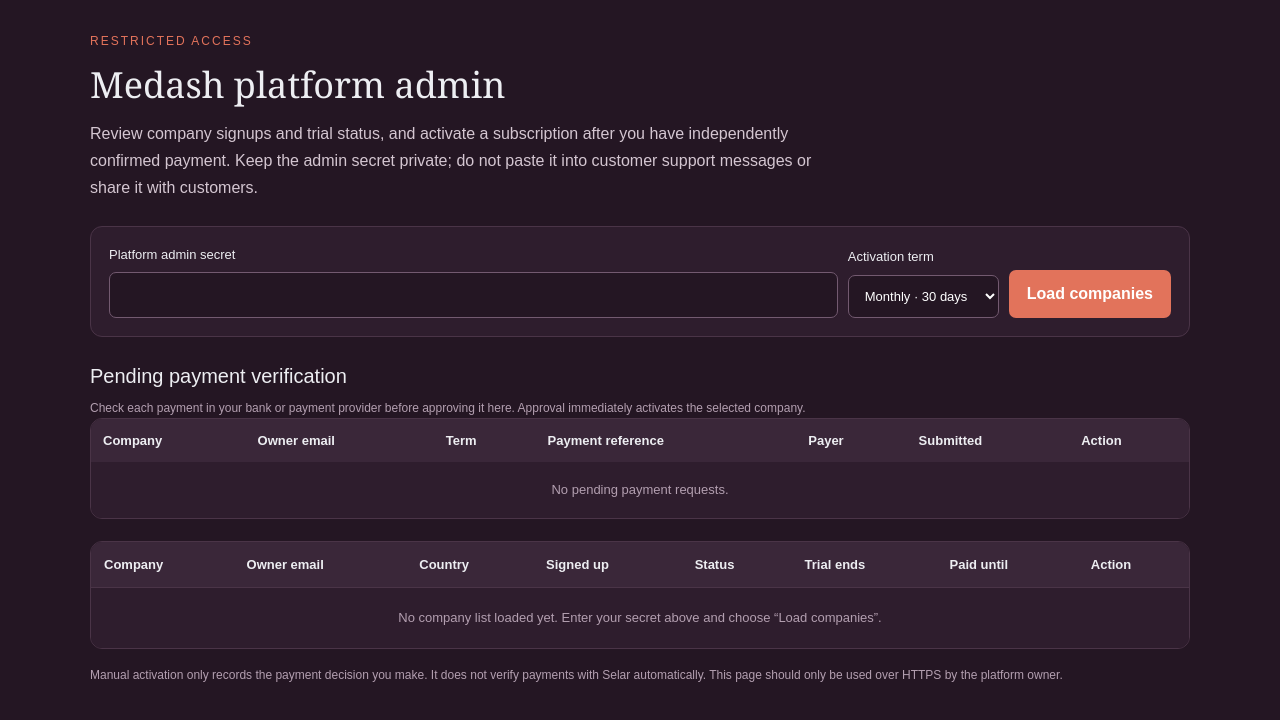
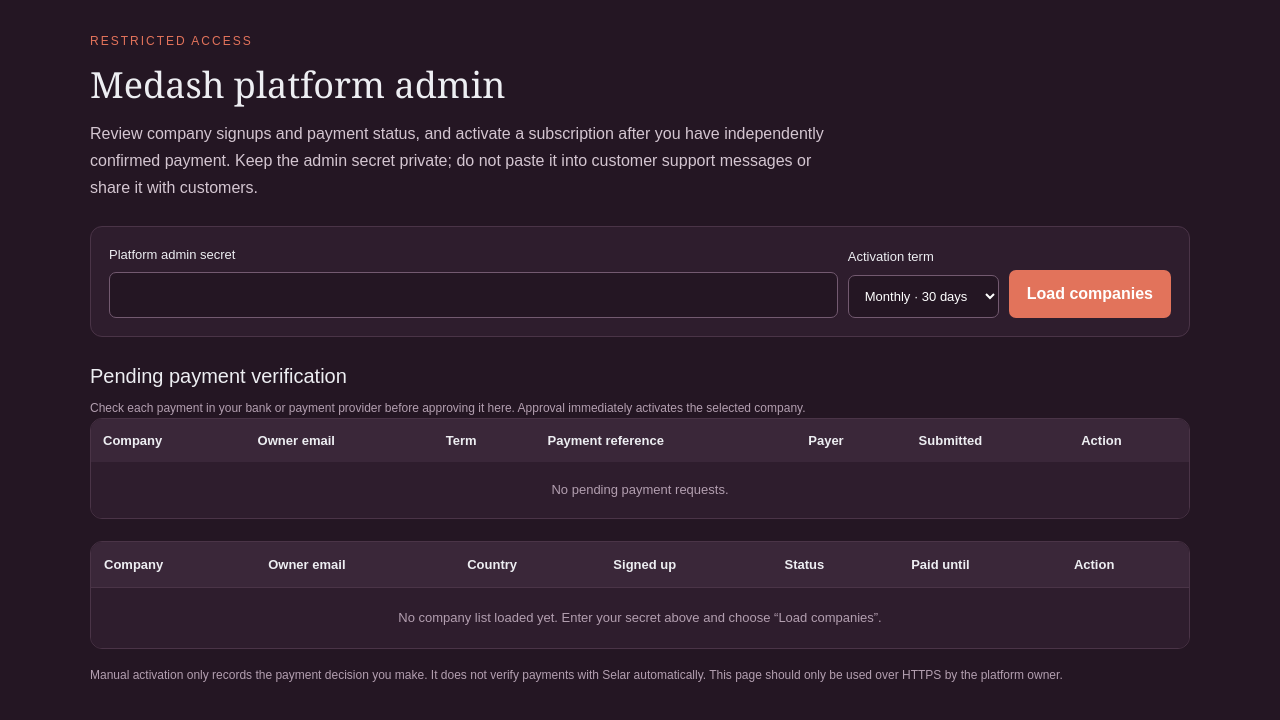
Before and after one commit to theoeugene131-tech/medash-hr-suite, a Next.js app: page /admin in a window 1280 px wide. Shown: the top 720 px of the page. Built offline with nearby package versions, Linux system fonts and the light colour scheme.

Commit message:
Remove free trial and restore Medash admin WhatsApp contact

```diff
--- a/app/admin/page.js
+++ b/app/admin/page.js
@@ -105,7 +105,7 @@ export default function PlatformAdminPage() {
       <div style={{ maxWidth: 1100, margin: "0 auto" }}>
         <p style={{ color: "#E2735B", fontSize: 12, letterSpacing: 2, textTransform: "uppercase" }}>Restricted access</p>
         <h1 style={{ fontFamily: "Georgia, serif", fontSize: 36, margin: "8px 0" }}>Medash platform admin</h1>
-        <p style={{ color: "#D4C6D1", lineHeight: 1.7, maxWidth: 760 }}>Review company signups and trial status, and activate a subscription after you have independently confirmed payment. Keep the admin secret private; do not paste it into customer support messages or share it with customers.</p>
+        <p style={{ color: "#D4C6D1", lineHeight: 1.7, maxWidth: 760 }}>Review company signups and payment status, and activate a subscription after you have independently confirmed payment. Keep the admin secret private; do not paste it into customer support messages or share it with customers.</p>
 
         <form onSubmit={loadCompanies} style={{ display: "flex", flexWrap: "wrap", gap: 10, alignItems: "end", background: "#2E1D2D", border: "1px solid #4A3447", borderRadius: 12, padding: 18, marginTop: 24 }}>
           <label style={{ flex: "1 1 300px", fontSize: 13 }}>
@@ -152,7 +152,7 @@ export default function PlatformAdminPage() {
           <table style={{ width: "100%", minWidth: 800, borderCollapse: "collapse", background: "#2E1D2D", fontSize: 13 }}>
             <thead>
               <tr style={{ textAlign: "left", background: "#3A2739" }}>
-                {["Company", "Owner email", "Country", "Signed up", "Status", "Trial ends", "Paid until", "Action"].map((heading) => <th key={heading} style={{ padding: 13, borderBottom: "1px solid #4A3447" }}>{heading}</th>)}
+                {["Company", "Owner email", "Country", "Signed up", "Status", "Paid until", "Action"].map((heading) => <th key={heading} style={{ padding: 13, borderBottom: "1px solid #4A3447" }}>{heading}</th>)}
               </tr>
             </thead>
             <tbody>
@@ -163,12 +163,11 @@ export default function PlatformAdminPage() {
                   <td style={{ padding: 13, borderBottom: "1px solid #4A3447" }}>{({ NG: "Nigeria", GB: "UK", US: "US" })[company.countryCode] || company.countryCode}</td>
                   <td style={{ padding: 13, borderBottom: "1px solid #4A3447" }}>{dateLabel(company.createdAt)}</td>
                   <td style={{ padding: 13, borderBottom: "1px solid #4A3447" }}>{company.subscriptionStatus || "unknown"}{company.subscriptionPlan ? " · " + company.subscriptionPlan : ""}</td>
-                  <td style={{ padding: 13, borderBottom: "1px solid #4A3447" }}>{dateLabel(company.trialEndsAt)}</td>
-                  <td style={{ padding: 13, borderBottom: "1px solid #4A3447" }}>{dateLabel(company.subscriptionEndsAt)}</td>
+                                    <td style={{ padding: 13, borderBottom: "1px solid #4A3447" }}>{dateLabel(company.subscriptionEndsAt)}</td>
                   <td style={{ padding: 13, borderBottom: "1px solid #4A3447" }}><button type="button" disabled={busy} onClick={() => activate(company)} style={{ padding: "8px 10px", border: 0, borderRadius: 6, background: "#E2735B", color: "#fff", cursor: busy ? "wait" : "pointer", whiteSpace: "nowrap" }}>Activate {plan}</button></td>
                 </tr>
               ))}
-              {companies.length === 0 && <tr><td colSpan={8} style={{ padding: 20, color: "#B39FB0", textAlign: "center" }}>No company list loaded yet. Enter your secret above and choose “Load companies”.</td></tr>}
+              {companies.length === 0 && <tr><td colSpan={7} style={{ padding: 20, color: "#B39FB0", textAlign: "center" }}>No company list loaded yet. Enter your secret above and choose “Load companies”.</td></tr>}
             </tbody>
           </table>
         </div>
```
